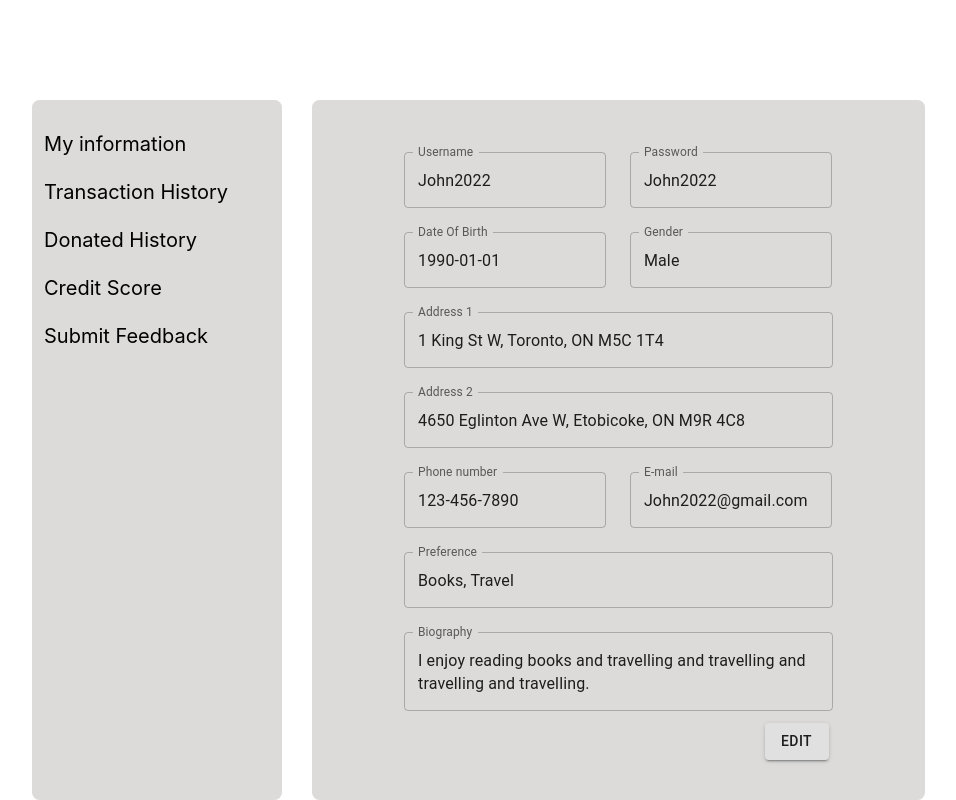
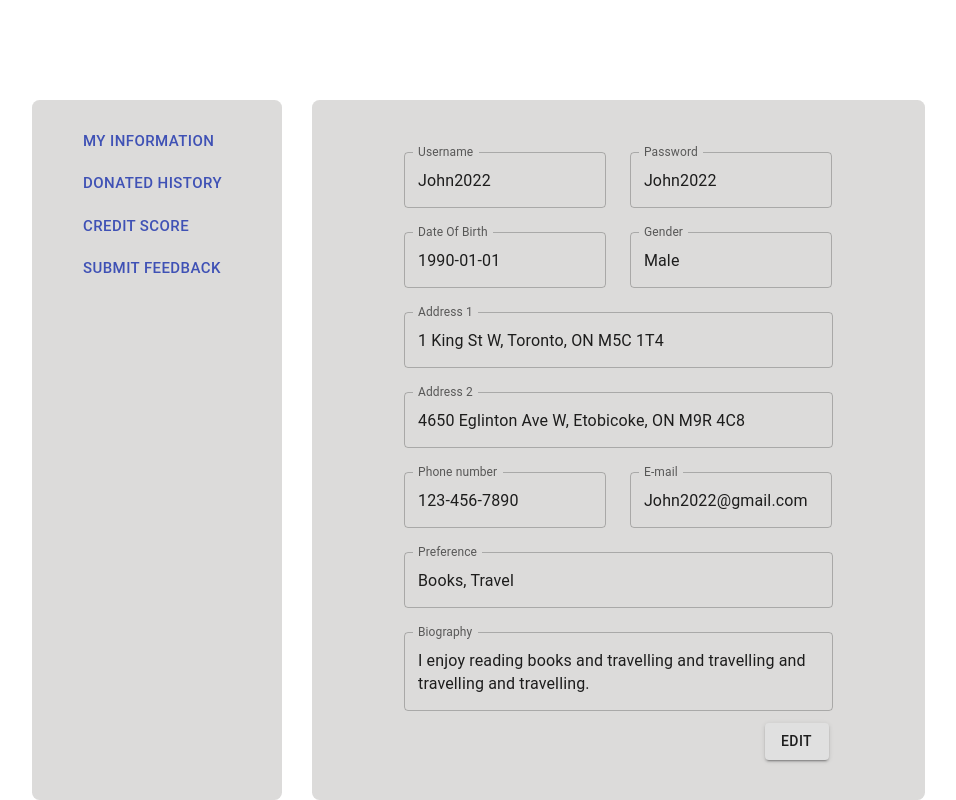
Before and after one commit to quick2063706271/DonateNow, a React (Create React App) app in the folder client/: page /userpage in a window 1280 px wide. Shown: the top 800 px of the page, without its empty margins (248-1204 px from the left). Built offline with nearby package versions, Linux system fonts and the light colour scheme.

Commit message:
add buttons in sidemenu

```diff
--- a/client/src/react-components/SideMenu/index.js
+++ b/client/src/react-components/SideMenu/index.js
@@ -1,14 +1,16 @@
 import React from 'react';
 import "./styles.css";
+import { Button } from '@mui/material';
 
 function SideMenu() {
   return (
-    <div className="side-menu-container">
-        <a href="#">My information</a>
-        <a href="#">Transaction History</a>
-        <a href="#">Donated History</a>
-        <a href="#">Credit Score</a>
-        <a href="#">Submit Feedback</a>
+    <div className="side-menu">
+        <div className="side-menu-container">
+            <Button variant="text" size="large">My information</Button>
+            <Button variant="text" size="large">Donated History</Button>
+            <Button variant="text" size="large">Credit Score</Button>
+            <Button variant="text" size="large">Submit Feedback</Button>
+        </div>
     </div>
   );
 }
--- a/client/src/react-components/SideMenu/styles.css
+++ b/client/src/react-components/SideMenu/styles.css
@@ -1,4 +1,4 @@
-.side-menu-container {
+.side-menu {
   width: 250px;
   height: 680px;
   border-radius: 7.5px;
@@ -12,13 +12,11 @@
 }
 
 /* The navigation menu links */
-.side-menu-container a {
-    padding-left: 12px;
-    padding-right: 12px;
-    padding-top: 12px;
-    padding-bottom: 12px;
-    text-decoration: none;
-    font-size: 20px;
-    color: black;
+.side-menu-container {
+    position: relative;
+    left:40px
+  }
+
+Button {
     display: block;
-  }
+}
```
